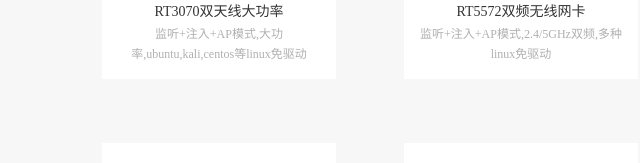
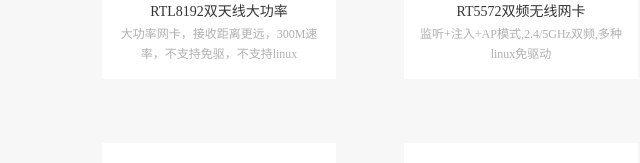
Before and after one commit to lab37/37lab_new, a plain HTML site: page products.html in a window 1280 px wide. Shown: the part 605-768 px from the top of the page, 107-747 px from the left. Drawn offline with Linux system fonts and the light colour scheme.

Commit message:
repaire  N91>RTL8192

```diff
--- a/products.html
+++ b/products.html
@@ -70,8 +70,8 @@
               <a target="_blank" href="https://item.taobao.com/item.htm?spm=a1z38n.10677092.0.0.3fd71deb16TfxX&id=566962951602"><img
                  src="img/3070_2d.jpg" width="160" height="160"></a>
               <h4><a target="_blank" href="https://item.taobao.com/item.htm?spm=a1z38n.10677092.0.0.3fd71deb16TfxX&id=566962951602"
-                 target="_blank" style="color:#333; font-weight:400">RT3070双天线大功率</a></h4>
-              <p class="img_p">监听+注入+AP模式,大功率,ubuntu,kali,centos等linux免驱动</p>
+                 target="_blank" style="color:#333; font-weight:400">RTL8192双天线大功率</a></h4>
+              <p class="img_p">大功率网卡，接收距离更远，300M速率，不支持免驱，不支持linux</p>
               <!-- <p class="price">89元</p> -->
             </li>
 
```
Also changed, not shown: compare.html (+2 -2 lines).
